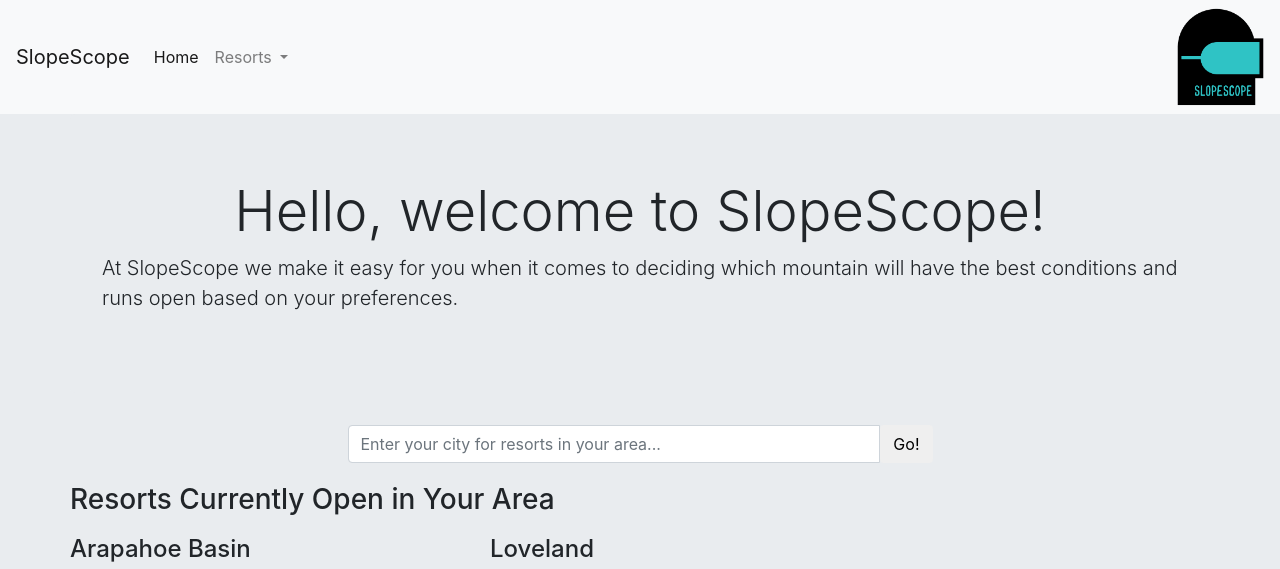
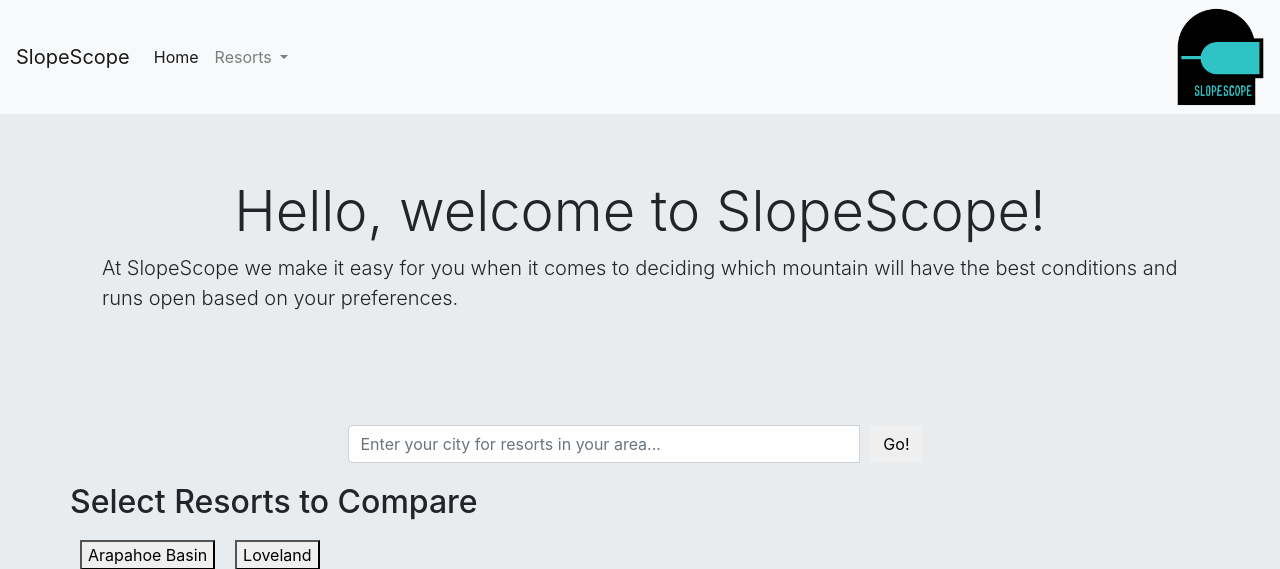
Before and after one commit to ninjaalex888/slopescope.github.io, a Flask app: template templates/index.html in a window 1280 px wide. Shown: the top 569 px of the page. Run offline with Flask 2, Linux system fonts and the light colour scheme; the template is opened without the code that fills it: most values are stand-ins (such as "Sample title", 1, 10 or a date in 2020); some libraries are stand-ins or nearby versions; grey boxes are pictures that could not be loaded.

Commit message:
Click button to display resorts

```diff
--- a/app.py
+++ b/app.py
@@ -82,7 +82,6 @@ def my_form_post(index):
         if dict_data['resort'] == 'basin':
             return get_driving_times(float(dict_data['xcord']), float(dict_data['ycord']))
         elif dict_data['resort'] == 'loveland':
-            print "Chaaaaaaaaaaa"
             return get_driving_times_loveland(float(dict_data['xcord']), float(dict_data['ycord']))
     basin_base, basin_twenty_four, basin_seventy_two = scrape_abasin()
     loveland_base, loveland_twenty_four, loveland_seventy_two = scrape_loveland()
--- a/static/stylesheets/styles.css
+++ b/static/stylesheets/styles.css
@@ -10,6 +10,23 @@ h1 {
 
 .dropdown-menu.show {
 	width: 300px;
+}
+
+p {
+	font-size: 20px;
+}
+
+button {
+	margin-right: 10px;
+	margin-left: 10px;
+}
+
+#lovelandDrive {
+	font-size: 20px;
+}
+
+#basinDrive {
+	font-size: 20px;
 }
 
 #Locator {
--- a/templates/index.html
+++ b/templates/index.html
@@ -69,25 +69,28 @@
 	    </div><!-- /input-group -->
 	</div>
 
-
 	<div class="row" style="padding-bottom:10px;">
-		<h3>Resorts Currently Open in Your Area</h3>
+		<h2>Select Resorts to Compare</h2>
 	</div>
 	<div class="row">
-			<div id="A-Basin">
-				<h4>Arapahoe Basin</h4>
+		<button onclick="displayBasin()">Arapahoe Basin</button>
+		<button onclick="displayLoveland()">Loveland</button>
+	</div>
+	<div class="row">
+			<div id="A-Basin" style="display:none;">
+				<h3>Arapahoe Basin</h3>
 				<img id="A-BasinMap" src="{{url_for('static', filename='ABasinTrailMap.png')}}" />
-				<p>Base Depth: {{aBayBase}}</p>
-				<p>24 Hour Snowfall: {{aBasinTwentyFour}}</p>
-				<p>72 Hour Snowfall: {{aBasinSeventyTwo}}</p>
+				<p>Base Depth: <span id = "data">{{aBayBase}}</span></p>
+				<p>24 Hour Snowfall: <span id = "data">{{aBasinTwentyFour}}</span></p>
+				<p>72 Hour Snowfall: <span id = "data">{{aBasinSeventyTwo}}</span></p>
 				<div class="loader" id = "basinDrive"></div>
 			</div>
-			<div id="Loveland">
-				<h4>Loveland</h4>
+			<div id="Loveland" style="display:none;">
+				<h3>Loveland</h3>
 			    <img id="LovelandMap" src="{{url_for('static', filename='LovelandMap.png')}}" />
-					<p>Base Depth: {{lovelandBase}}</p>
-					<p>24 Hour Snowfall: {{lovelandTwentyFour}}</p>
-					<p>72 Hour Snowfall: {{lovelandSeventyTwo}}</p>
+					<p>Base Depth: <span id = "data">{{lovelandBase}}</span></p>
+					<p>24 Hour Snowfall: <span id = "data">{{lovelandTwentyFour}}</span></p>
+					<p>72 Hour Snowfall: <span id = "data">{{lovelandSeventyTwo}}</span></p>
 					<div class = "loader" id = "lovelandDrive"></div>
 			</div>
 	</div>
@@ -98,6 +101,14 @@
 <script>
 var showLocation = document.getElementById("basinDrive");
 var lat, lon;
+
+function displayBasin() {
+	document.getElementById("A-Basin").style.display="";
+}
+
+function displayLoveland() {
+	document.getElementById("Loveland").style.display="";
+}
 
 function postBasinCoords(xcord, ycord) {
 	var req = new XMLHttpRequest();
```
Also changed, not shown: other parts of static/stylesheets/styles.css (+4 -0 lines), other parts of templates/index.html (+1 -1 lines), 1 other file.
